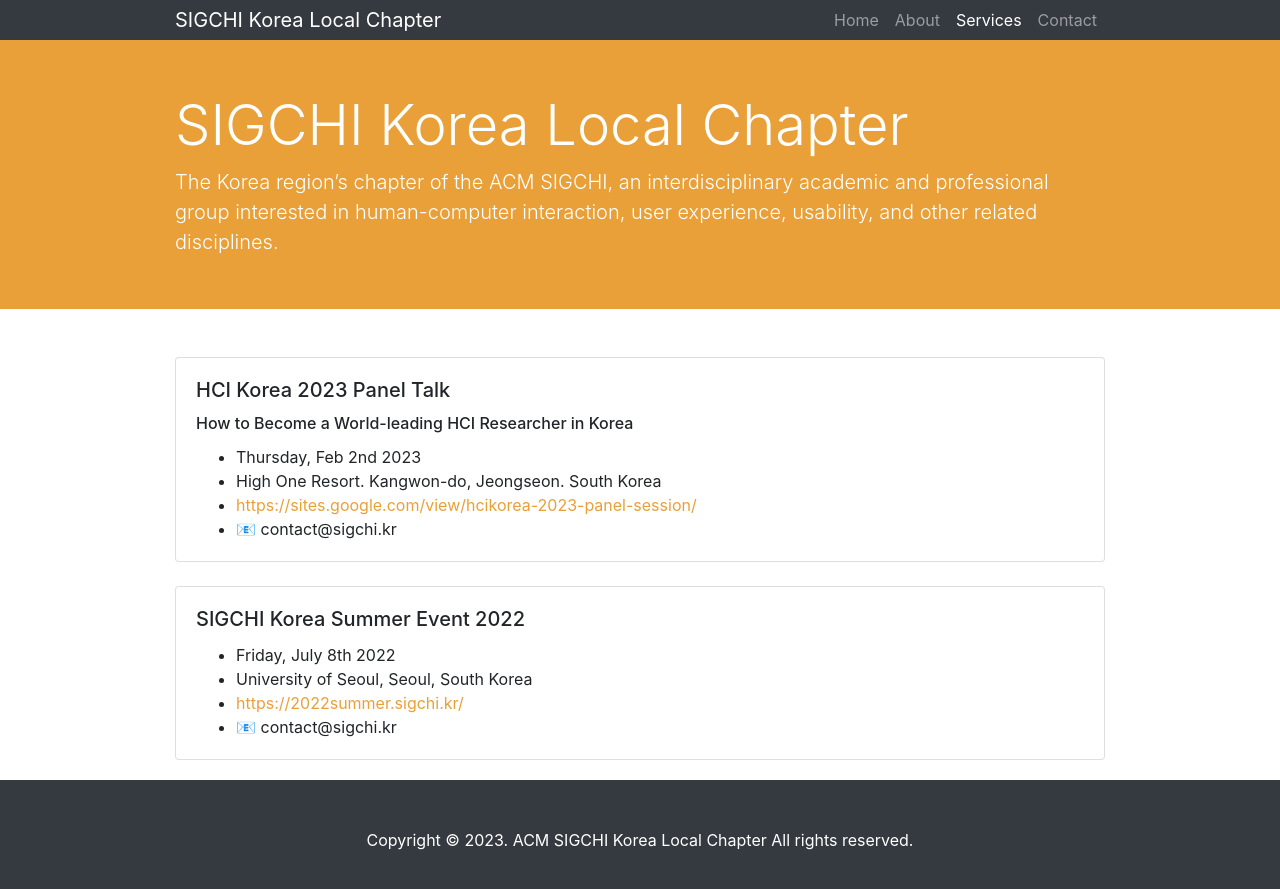
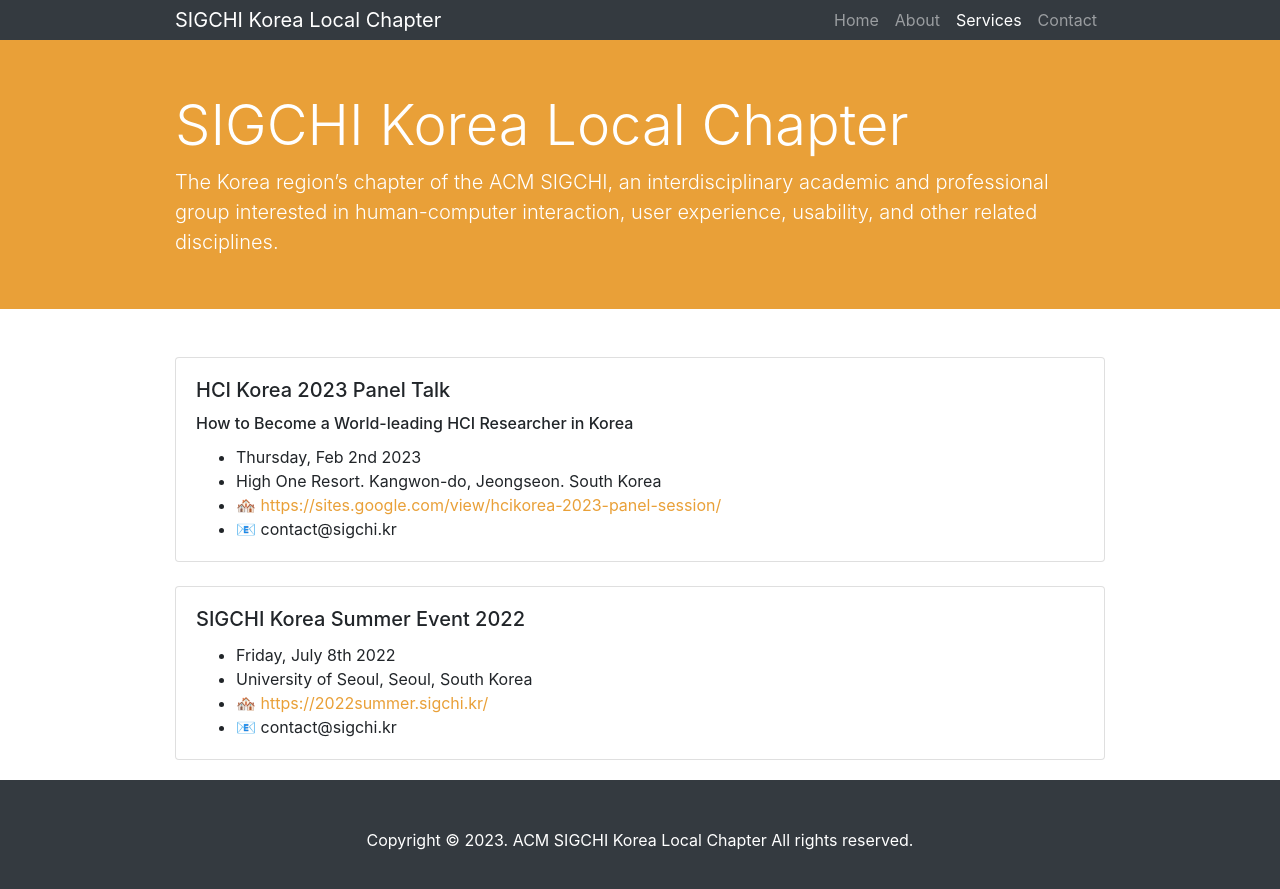
Before and after one commit to sigchikr/sigchikr.github.io, a Jekyll site: the page built from _pages/services.md, in a window 1280 px wide. Shown: the top 889 px of the page. Built offline with Jekyll 4.4.1, drawn with Linux system fonts in a browser that asks for light colours.

```diff
--- a/_pages/services.md
+++ b/_pages/services.md
@@ -11,7 +11,7 @@ permalink: /services/
             <ul class="card-text">
                 <li>Thursday, Feb 2nd 2023</li>
                 <li>High One Resort. Kangwon-do, Jeongseon. South Korea</li>
-                <li><a href="https://sites.google.com/view/hcikorea-2023-panel-session/">https://sites.google.com/view/hcikorea-2023-panel-session/</a></li>
+                <li>🏘️ <a href="https://sites.google.com/view/hcikorea-2023-panel-session/">https://sites.google.com/view/hcikorea-2023-panel-session/</a></li>
                 <li>📧 contact@sigchi.kr</li>
             </ul>
         </div>
@@ -23,7 +23,7 @@ permalink: /services/
             <ul class="card-text">
                 <li>Friday, July 8th 2022</li>
                 <li>University of Seoul, Seoul, South Korea</li>
-                <li><a href="https://2022summer.sigchi.kr/">https://2022summer.sigchi.kr/</a></li>
+                <li>🏘️ <a href="https://2022summer.sigchi.kr/">https://2022summer.sigchi.kr/</a></li>
                 <li>📧 contact@sigchi.kr</li>
             </ul>
         </div>
```
